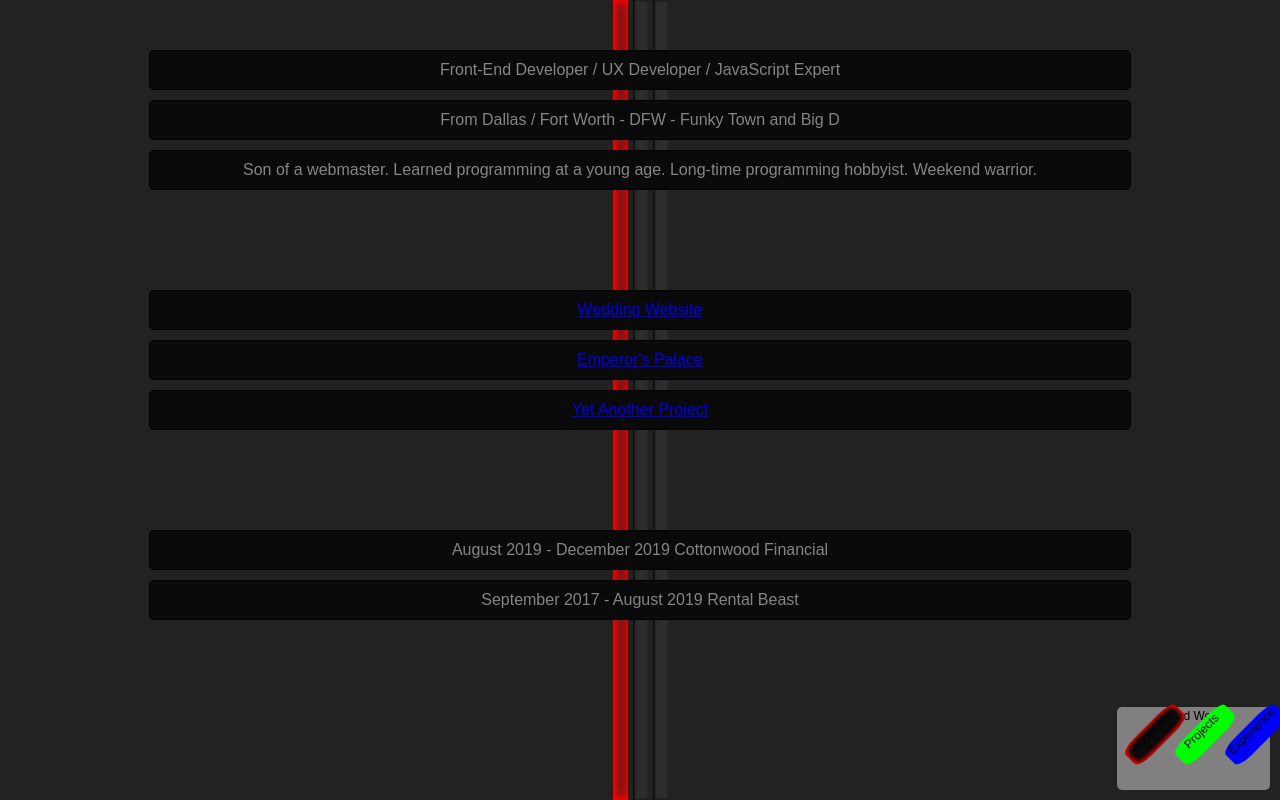
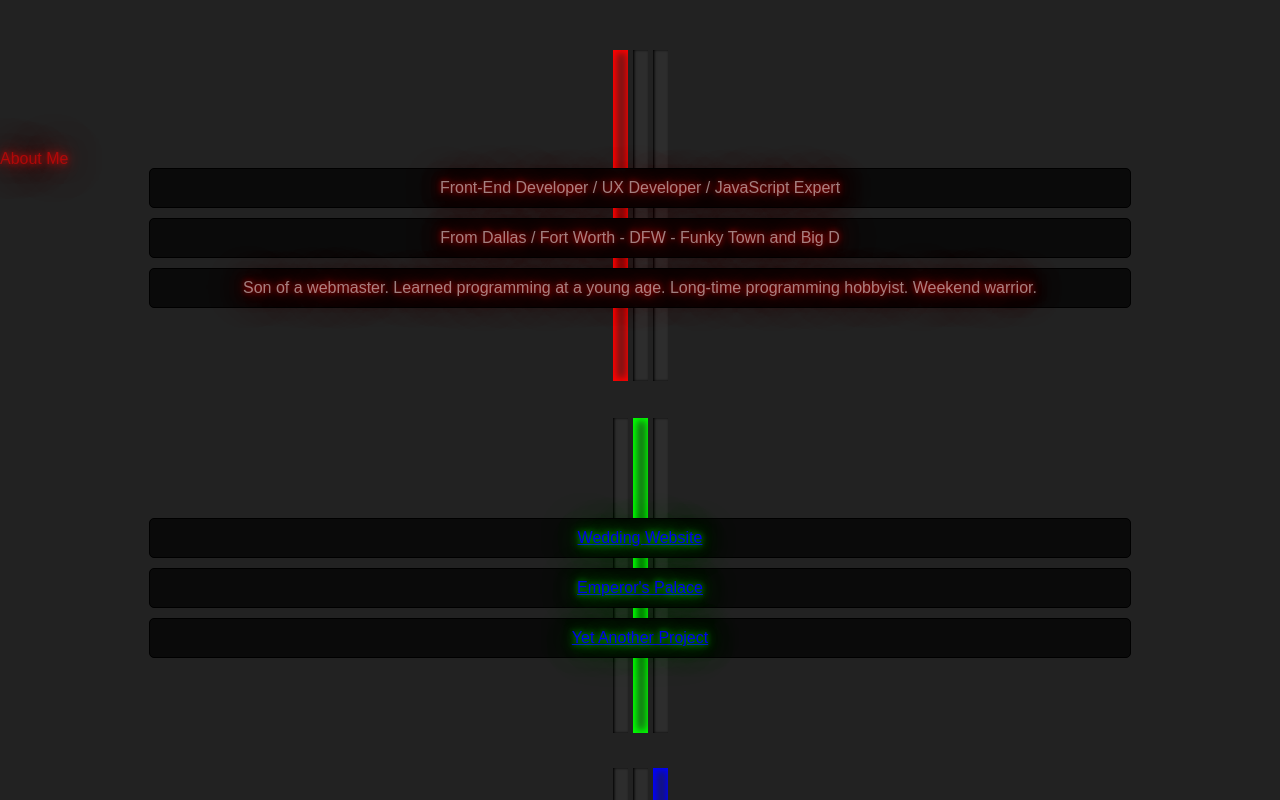
Before and after one commit to theredwillow/jared-weide-portfolio, a React (Create React App) app: page / in a window 1280 px wide. Shown: the top 800 px of the page. Built offline with nearby package versions, Linux system fonts and the light colour scheme.

Commit message:
Moved background lines into individual div's

```diff
--- a/src/App.css
+++ b/src/App.css
@@ -19,10 +19,11 @@ body {
   background-clip: text;
 }
 
-#median {
-  height: 100%;
+.median {
+  display: block;
+  position: absolute;
+  height: 90%;
   padding: 0;
-  position: fixed;
   top: 0;
   z-index: -100;
   left: 50%;
@@ -30,7 +31,7 @@ body {
   transform: translate(-50%, 0);
 }
 
-#median > * {
+.median > * {
   display: inline-block;
   height: 100%;
   margin: 0 2.5px;
@@ -43,75 +44,30 @@ body {
   background-color: rgba(255, 255, 255, 0.05);
 }
 
-.red.line.selected {
+#red .red.line {
   box-shadow: inset 0.2vw 0 0.5vw 0.1vw rgb(255, 0, 0),
     inset -0.2vw 0 1vw rgb(255, 0, 0);
   background-color: rgba(255, 0, 0, 0.175);
 }
 
-.green.line.selected {
+#green .green.line {
   box-shadow: inset 0.2vw 0 0.5vw 0.1vw rgb(0, 255, 0),
     inset -0.2vw 0 1vw rgb(0, 255, 0);
   background-color: rgba(0, 255, 0, 0.175);
 }
 
-.blue.line.selected {
+#blue .blue.line {
   box-shadow: inset 0.2vw 0 0.5vw 0.1vw rgb(0, 0, 255),
     inset -0.2vw 0 1vw rgb(0, 0, 255);
   background-color: rgba(0, 0, 255, 0.175);
 }
 
-#control-panel {
-  position: fixed;
-  bottom: 10px;
-  z-index: 100;
-  right: 10px;
-  background-color: gray;
-  border-radius: 5px;
-  padding: 0.1vw;
-  text-align: center;
-  font-size: 12px;
-  min-width: 60px;
-  height: 80px;
+.section {
+  padding: 100px 0;
+  position: relative;
 }
 
-#control-panel .jump {
-  display: inline-block;
-  transform: rotate(-45deg);
-  margin: -20px -20px 0 0;
-  width: 70px;
-}
-
-#control-panel .button {
-  height: 3vh;
-  width: 100%;
-  border-radius: 25%;
-  margin-top: 0.25vw;
-}
-
-.red.button:not(.selected) {
-  background-color: rgb(255, 0, 0);
-}
-
-.red.button.selected {
-  box-shadow: inset 1px 0 5px 1px rgb(255, 0, 0),
-    inset -1px 0 5px rgb(255, 0, 0);
-  background-color: rgba(10, 10, 10);
-}
-
-.green.button:not(.selected) {
-  background-color: rgb(0, 255, 0);
-}
-
-.blue.button:not(.selected) {
-  background-color: rgb(0, 0, 255);
-}
-
-.section {
-  margin-bottom: 100px;
-}
-
-.section > div {
+.section > div:not(.median) {
   display: block;
   border: 1px solid black;
   max-width: 75vw;
@@ -123,3 +79,30 @@ body {
   padding: 10px;
   z-index: 90;
 }
+
+#red {
+  color: rgba(255,0,0,0.5);
+  text-shadow:
+    0 0 5px rgba(255,0,0,0.5),
+    0 0 10px rgba(255,0,0,0.5),
+    0 0 20px rgba(255,0,0,0.5),
+    0 0 40px rgba(255,0,0,0.5);
+}
+
+#green {
+  color: rgba(0,255,0,0.5);
+  text-shadow:
+    0 0 5px rgba(0,255,0,0.5),
+    0 0 10px rgba(0,255,0,0.5),
+    0 0 20px rgba(0,255,0,0.5),
+    0 0 40px rgba(0,255,0,0.5);
+}
+
+#blue {
+  color: rgba(0,0,255,0.5);
+  text-shadow:
+    0 0 5px rgba(0,0,255,0.5),
+    0 0 10px rgba(0,0,255,0.5),
+    0 0 20px rgba(0,0,255,0.5),
+    0 0 40px rgba(0,0,255,0.5);
+}
--- a/src/App.jsx
+++ b/src/App.jsx
@@ -5,6 +5,12 @@ const App = () => (
   <div className="App">
 
     <div id="red" className="section">
+      About Me
+      <div className="median">
+        <div className="red line"></div>
+        <div className="green line"></div>
+        <div className="blue line"></div>
+      </div>
       <div>
         Front-End Developer / UX Developer / JavaScript Expert
       </div>
@@ -17,6 +23,11 @@ const App = () => (
     </div>
 
     <div id="green" className="section">
+      <div className="median">
+        <div className="red line"></div>
+        <div className="green line"></div>
+        <div className="blue line"></div>
+      </div>
         <div>
           <a
             href="https://www.weidewedding2019.com/"
@@ -47,7 +58,12 @@ const App = () => (
     </div>
 
     <div id="blue" className="section">
-      <div>
+      <div className="median">
+        <div className="red line"></div>
+        <div className="green line"></div>
+        <div className="blue line"></div>
+      </div>
+      <div className="neon">
         August 2019 - December 2019
         Cottonwood Financial
       </div>
@@ -58,27 +74,6 @@ const App = () => (
       </div>
     </div>
 
-    <div id="median">
-      <div className="red line selected"></div>
-      <div className="green line"></div>
-      <div className="blue line"></div>
-    </div>
-
-    <div id="control-panel">
-      <div>Jared Weide</div>
-
-      <div className="jump">
-        <div className="red button selected">About Me</div>
-      </div>
-      <div className="jump">
-        <div className="green button">Projects</div>
-      </div>
-      <div className="jump">
-        <div className="blue button">Experience</div>
-      </div>
-
-    </div>
-
   </div>
 );
 
```
Lines whose indentation alone changed are shown as unchanged.
